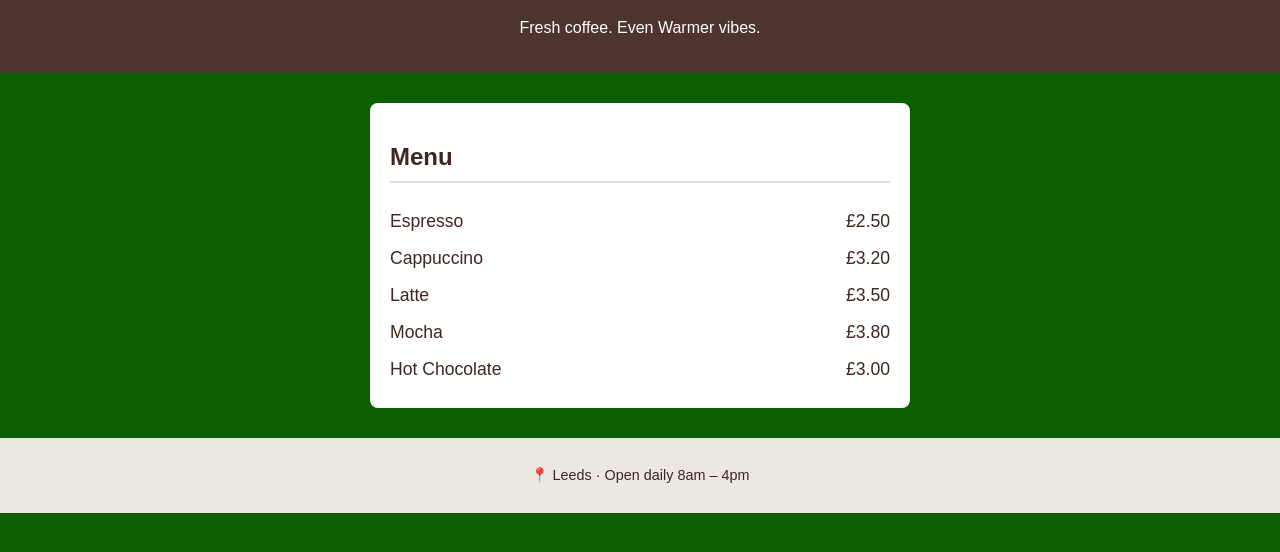
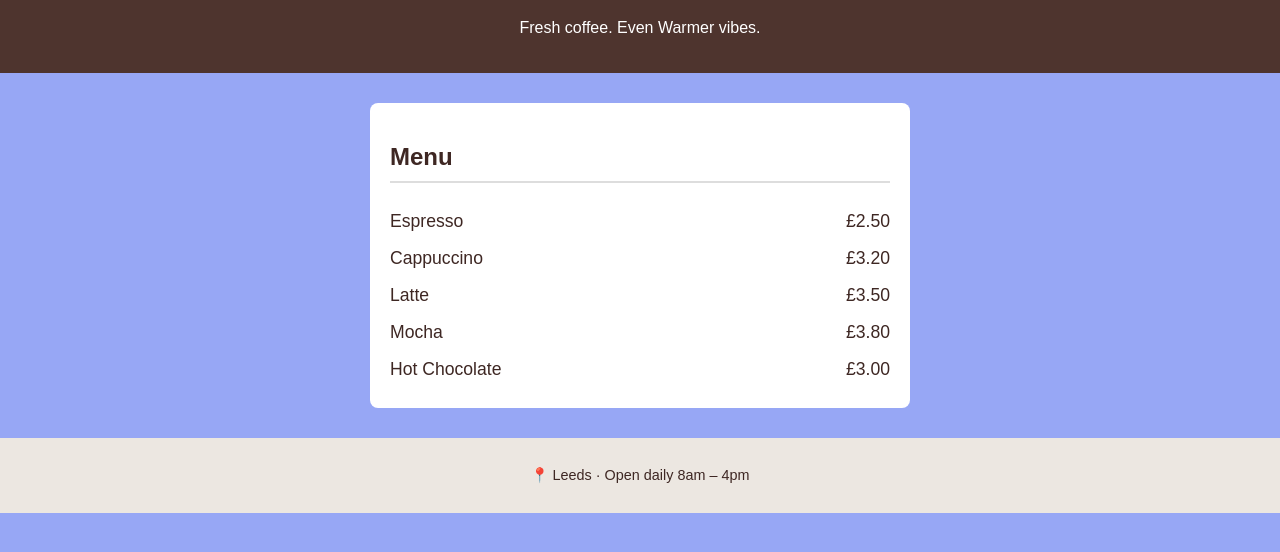
Before and after one commit to Abs2122/devops-coffee-menu, a plain HTML site: page index.html in a window 1280 px wide. Shown: the part 82-634 px from the top of the page. Drawn offline with Linux system fonts and the light colour scheme.

Commit message:
change color again

```diff
--- a/style.css
+++ b/style.css
@@ -1,6 +1,6 @@
 body {
     font-family: Arial, sans-serif;
-    background-color: #0b5f00;
+    background-color: #97a7f5;
     margin: 0;
     padding: 0;
     color: #3e2723;
```
